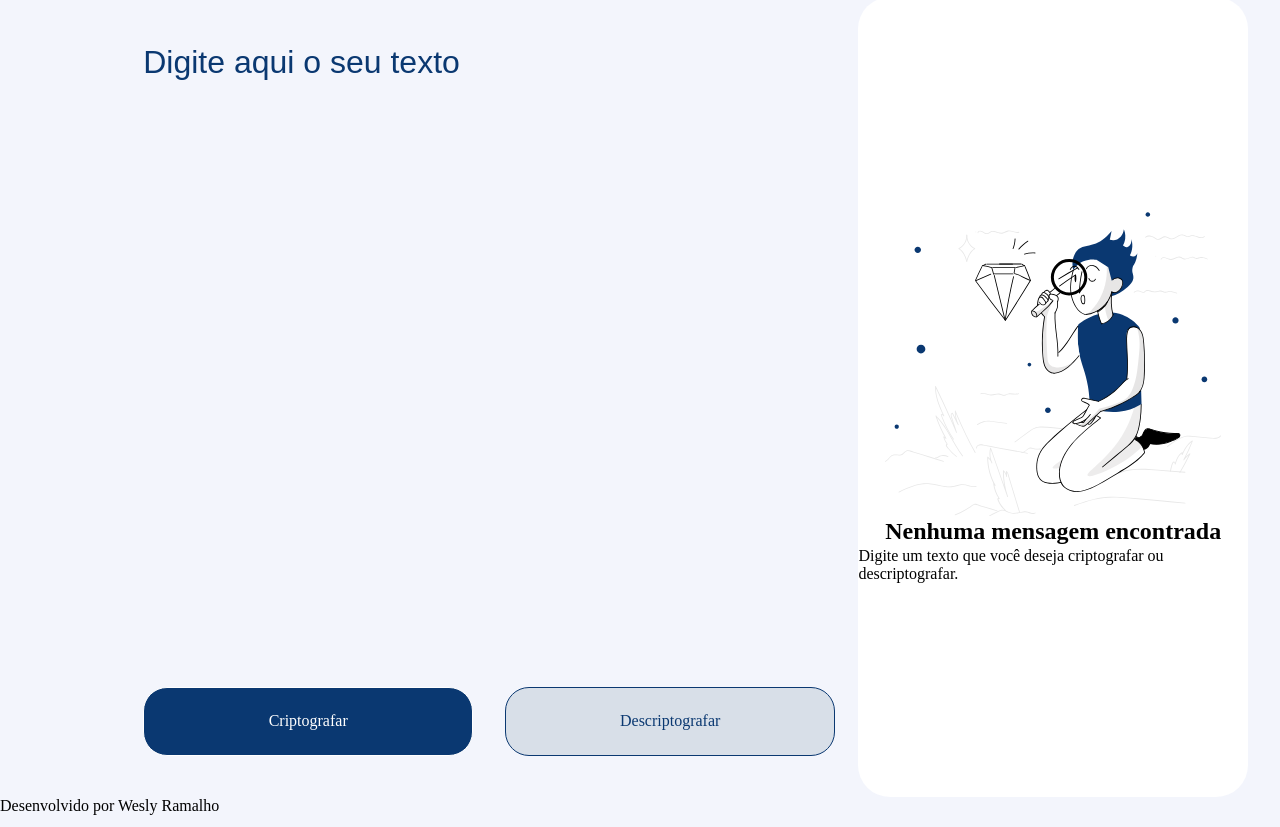
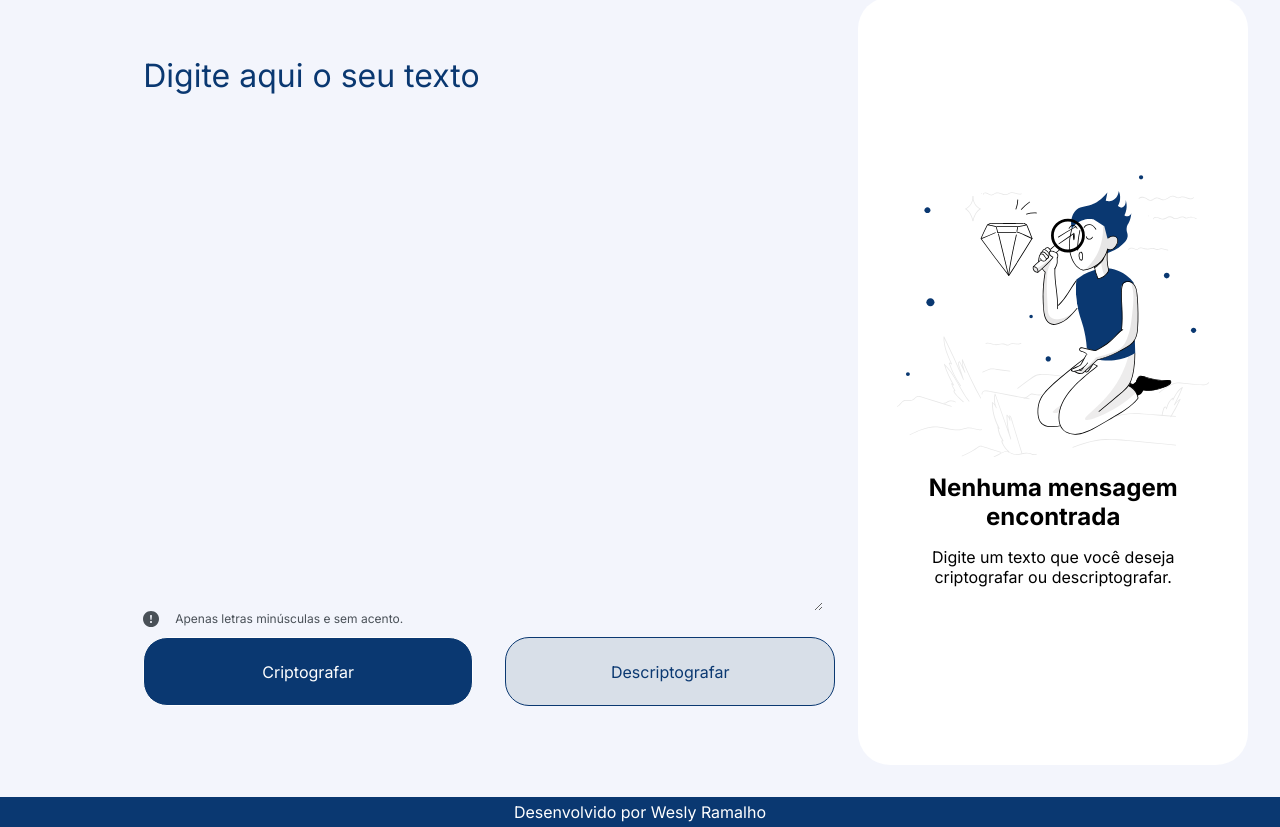
Before and after one commit to weslyramalho/Decodificador, a plain HTML site: page index.html in a window 1280 px wide. Shown: the part 91-918 px from the top of the page. Drawn offline with Linux system fonts and the light colour scheme.

Commit message:
desktop ok

```diff
--- a/index.html
+++ b/index.html
@@ -1,5 +1,5 @@
 <!DOCTYPE html>
-<html lang="en">
+<html lang="pt-br">
 <head>
     <meta charset="UTF-8">
     <meta name="viewport" content="width=device-width, initial-scale=1.0">
@@ -14,20 +14,24 @@
     </header>
     <main class="conteudo">
         <section class="conteudo__sessao">
-            <input class="conteudo__sessao_input" type="text" placeholder="Digite aqui o seu texto">
+            <textarea class="conteudo__sessao_input" type="text" rows="15" placeholder="Digite aqui o seu texto"></textarea>
+            <div class="conteudo__sessao__aviso">
+                <img class="conteudo__sessao__aviso__imagem" src="./assets/Group.svg">
+            <p class="conteudo__sessao__aviso__texto">Apenas letras minúsculas e sem acento.</p>
+            </div>
             <div class="conteudo__sessao__link">
                 <a onclick="" class="conteudo__sessao__link__encripta">Criptografar</a>
                 <a onclick="" class="conteudo__sessao__link__deccripta">Descriptografar</a>
             </div>
         </section>
         <section class="conteudo__resposta">
-            <img src="./assets/lupa.svg" alt="lupa">
-            <h2>Nenhuma mensagem encontrada</h2>
-            <p>Digite um texto que você deseja criptografar ou descriptografar.</p>
+            <img class="conteudo__resposta__imagem" src="./assets/lupa.svg" alt="lupa">
+            <h2 class="conteudo__resposta__mensagen">Nenhuma mensagem encontrada</h2>
+            <p class="conteudo__resposta__texto">Digite um texto que você deseja criptografar ou descriptografar.</p>
         </section>
     </main>
-    <footer>
-        <p>Desenvolvido por Wesly Ramalho</p>
+    <footer class="rodape">
+        <p class="rodape__dev">Desenvolvido por Wesly Ramalho</p>
     </footer>
 
     <script src="app.js" defer></script>
--- a/style.css
+++ b/style.css
@@ -1,3 +1,4 @@
+@import url('https://fonts.googleapis.com/css2?family=Inter:wght@400;700&display=swap');
 *{
     margin: 0;
     padding: 0;
@@ -7,6 +8,9 @@
     --cor-secundaria: #FFFFFF;
     --cor-terciaria: #0A3871;
     --cor-quartiaria: #D8DFE8;
+    --cor-quintiaria:#495057;
+
+    --fonte-primaria: 'Inter', sans-serif;
 
 
 
@@ -31,6 +35,22 @@ body {
     display: flex;
     flex-direction: column;
 }
+.conteudo__sessao__aviso {
+    display: flex;
+    gap: 16px;
+
+
+}
+.conteudo__sessao__aviso__imagem {
+    height: 16px;
+    width: 16px;
+}
+.conteudo__sessao__aviso__texto{
+    color: var(--cor-quintiaria);
+    font-size: 12px;
+    font-family: var(--fonte-primaria);
+    font-weight: 400;
+}
 .conteudo__sessao__link{
     display: flex;
     flex-direction: row;
@@ -40,7 +60,7 @@ body {
 
 }
 .conteudo__sessao__link__deccripta{
-    margin-top: 600px;
+    margin-top: 10px;
     background-color: var(--cor-quartiaria);
     color: var(--cor-terciaria);
     width: 328px;
@@ -53,10 +73,12 @@ body {
     text-decoration: none;
     font-size: 16px;
     gap: 16px;
+    font-family: var(--fonte-primaria);
+    font-weight: 400;
 
 }
 .conteudo__sessao__link__encripta{
-    margin-top: 600px;
+    margin-top: 10px;
     background-color: var(--cor-terciaria);
     color: var(--cor-secundaria);
     width: 328px;
@@ -69,29 +91,63 @@ body {
     text-decoration: none;
     font-size: 16px;
     gap: 24px;
+    font-family: var(--fonte-primaria);
+    font-weight: 400;
 }
 .conteudo__sessao_input {
     background-color: var(--cor-primaria);
+    display: flexbox;
     width: 680px;
-    height: 48px;
     color: var(--cor-terciaria);
     font-size: 32px;
     border: none;
 }
 .conteudo__sessao_input::placeholder {
     color: var(--cor-terciaria);
+    font-family: var(--fonte-primaria);
+    font-weight: 400;
 }
 
 .conteudo__resposta {
     background-color: var(--cor-secundaria);
     width: 400px;
-    height: 800px;
+    height: 768px;
     display: flex;
     flex-direction: column;
     align-items: center;
     margin-right: 32px;
     border-radius: 32px;
     justify-content: center;
-    gap: 2px;
-    margin-top: 0px;
+    gap: 16px;
+
 }
+.conteudo__resposta__imagem{
+    width: 80%;
+
+}
+.conteudo__resposta__mensagen {
+    width: 80%;
+    text-align: center;
+    font-family: var(--fonte-primaria);
+    font-weight: 700;
+
+}
+.conteudo__resposta__texto {
+    width: 80%;
+    text-align: center;
+    font-family: var(--fonte-primaria);
+    font-weight: 400;
+}
+
+.rodape {
+    margin-top: 32px;
+    background-color: var(--cor-terciaria);
+    height: 30px;
+    display: flex;
+    align-items: center;
+    justify-content: center;
+}
+.rodape__dev {
+    color: var(--cor-secundaria);
+    font-family: var(--fonte-primaria);
+}
```
Also changed, not shown: assets/Group.svg (added).
